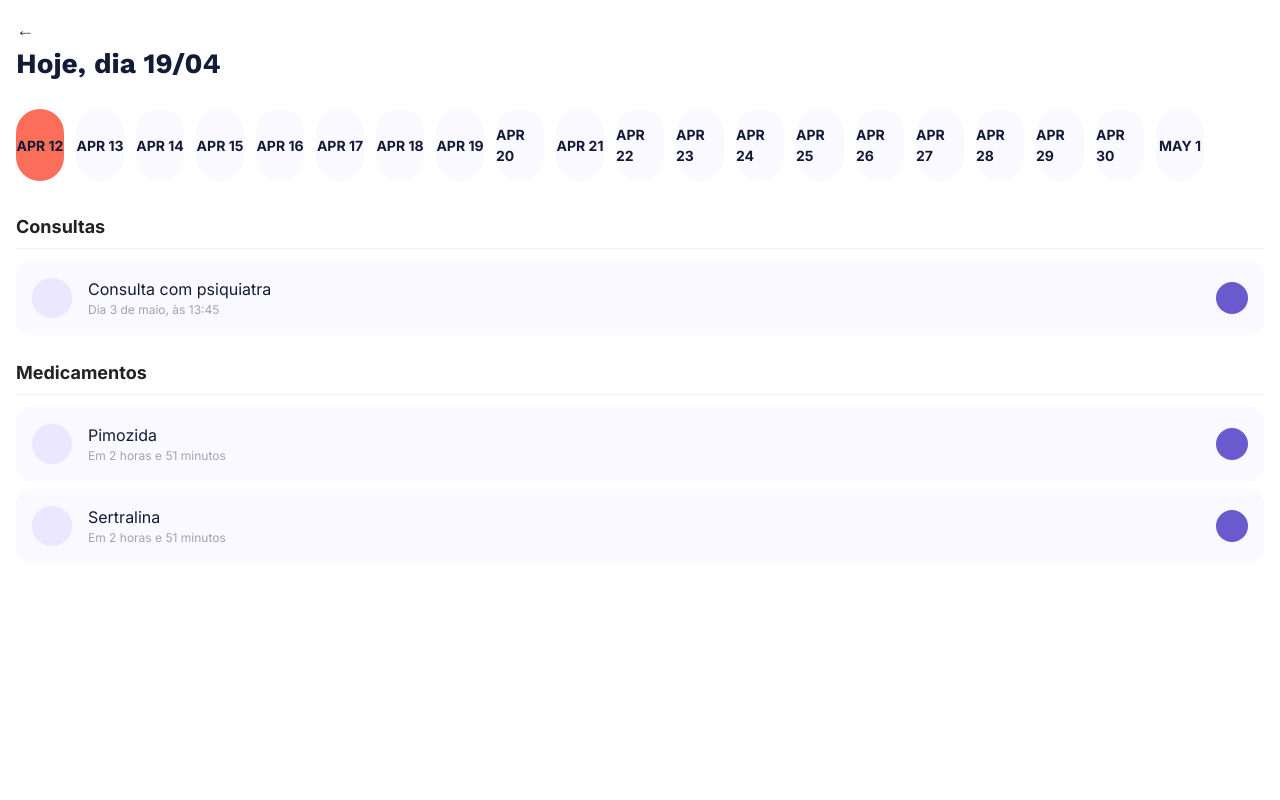
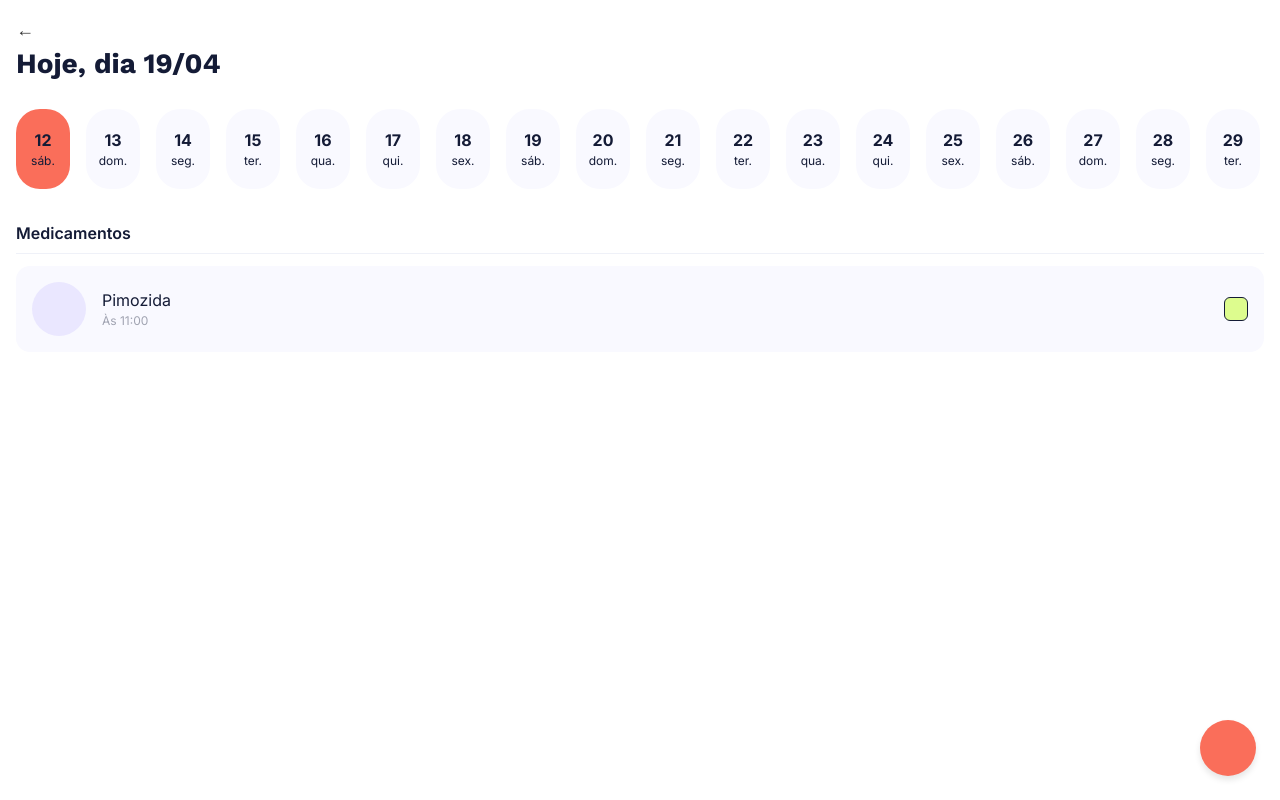
Before and after one commit to datasci4citizens/app-saude, a React app: page /reminders in a window 1280 px wide. Built offline with nearby package versions, Linux system fonts and the light colour scheme; the HTML template or start-up script is replaced by a standard one; a web font is replaced by a local one.

Commit message:
fix: layout adjustments

```diff
--- a/src/components/reminder-card.tsx
+++ b/src/components/reminder-card.tsx
@@ -1,4 +1,4 @@
-import React from 'react';
+import React, { useState, useEffect } from "react";
 
 interface ReminderCardProps {
   title: string;
@@ -6,6 +6,7 @@ interface ReminderCardProps {
   icon: React.ReactNode;
   isChecked: boolean;
   onCheckboxChange: (checked: boolean) => void;
+  showCheckbox?: boolean;
 }
 
 const ReminderCard: React.FC<ReminderCardProps> = ({
@@ -13,14 +14,25 @@ const ReminderCard: React.FC<ReminderCardProps> = ({
   subtitle,
   icon,
   isChecked,
-  onCheckboxChange
+  onCheckboxChange,
+  showCheckbox = true,
 }) => {
+  const [checked, setChecked] = useState<boolean>(isChecked);
+
+  useEffect(() => {
+    setChecked(isChecked);
+  }, [isChecked]);
+
+  const handleCheckboxChange = () => {
+    const newChecked = !checked;
+    setChecked(newChecked);
+    onCheckboxChange(newChecked);
+  };
+
   return (
     <div style={styles.container}>
       {/* Icon container */}
-      <div style={styles.iconContainer}>
-        {icon}
-      </div>
+      <div style={styles.iconContainer}>{icon}</div>
 
       {/* Text content */}
       <div style={styles.textContainer}>
@@ -28,76 +40,87 @@ const ReminderCard: React.FC<ReminderCardProps> = ({
         <p style={styles.subtitle}>{subtitle}</p>
       </div>
 
-      {/* Checkbox */}
-      <div style={styles.checkboxContainer}>
-        <input
-          type="checkbox"
-          checked={isChecked}
-          onChange={(e) => onCheckboxChange(e.target.checked)}
-          style={styles.checkbox}
-        />
-      </div>
+      {/* Checkbox (conditionally rendered) */}
+      {showCheckbox && (
+        <div
+          style={{
+            ...styles.checkboxContainer,
+            backgroundColor: checked ? "#DDFC8E" : "transparent",
+            border: `1.5px solid #141B36`,
+          }}
+          onClick={handleCheckboxChange}
+        >
+          <input
+            type="checkbox"
+            checked={checked}
+            readOnly
+            style={styles.customCheckbox}
+          />
+        </div>
+      )}
     </div>
   );
 };
 
 const styles: { [key: string]: React.CSSProperties } = {
   container: {
-    display: 'flex',
-    alignItems: 'center',
-    justifyContent: 'space-between',
-    backgroundColor: '#F9F9FF',
-    borderRadius: '14px',
-    padding: '16px',
-    width: '100%',
-    margin: '8px 0'
+    display: "flex",
+    alignItems: "center",
+    justifyContent: "space-between",
+    backgroundColor: "#F9F9FF",
+    borderRadius: "14px",
+    padding: "16px",
+    width: "100%",
+    margin: "8px 0",
+    minHeight: "72px",
   },
   iconContainer: {
-    display: 'flex',
-    alignItems: 'center',
-    justifyContent: 'center',
-    backgroundColor: '#EAE7FF',
-    borderRadius: '50%',
-    width: '40px',
-    height: '40px',
-    fontSize: '20px',
-    color: '#6A5ACD'
+    display: "flex",
+    alignItems: "center",
+    justifyContent: "center",
+    backgroundColor: "#EAE7FF",
+    borderRadius: "50%",
+    width: "54px",
+    height: "54px",
+    fontSize: "20px",
+    color: "#6A5ACD",
   },
   textContainer: {
     flex: 1,
-    marginLeft: '16px'
+    marginLeft: "16px",
   },
   title: {
-    fontSize: '16px',
-    fontWeight: 'normal',
+    fontSize: "16px",
+    fontWeight: "normal",
     margin: 0,
-    color: '#141B36',
-    fontFamily: '"Inter", sans-serif'
+    color: "#141B36",
+    fontFamily: '"Inter", sans-serif',
   },
   subtitle: {
-    fontSize: '12px',
+    fontSize: "12px",
     margin: 0,
-    color: '#A0A3B1',
-    fontFamily: '"Inter", sans-serif'
+    color: "#A0A3B1",
+    fontFamily: '"Inter", sans-serif',
   },
   checkboxContainer: {
-    display: 'flex',
-    alignItems: 'center',
-    justifyContent: 'center',
-    backgroundColor: '#6A5ACD',
-    borderRadius: '50%',
-    width: '32px',
-    height: '32px',
-    color: 'white'
+    display: "flex",
+    alignItems: "center",
+    justifyContent: "center",
+    width: "24px",
+    height: "24px",
+    borderRadius: "25%",
+    cursor: "pointer",
+    transition: "background-color 0.3s ease, border-color 0.3s ease",
   },
-  checkbox: {
-    appearance: 'none',
-    width: '24px',
-    height: '24px',
-    backgroundColor: 'transparent',
-    border: 'none',
-    cursor: 'pointer'
-  }
+  customCheckbox: {
+    appearance: "none",
+    width: "24px",
+    height: "24px",
+    borderRadius: "50%",
+    cursor: "pointer",
+    border: "none",
+    backgroundColor: "transparent",
+  },
 };
 
 export default ReminderCard;
--- a/src/pages/reminders/Reminders.tsx
+++ b/src/pages/reminders/Reminders.tsx
@@ -1,19 +1,113 @@
-import React, { useState } from 'react';
-import Header from '../../components/header';
-import Card from '../../components/reminder-card';
+import React, { useState } from "react";
+import { useNavigate } from "react-router-dom"; // For navigation
+import Header from "../../components/header";
+import Card from "../../components/reminder-card";
+
+interface Reminder {
+  title: string;
+  subtitle: string;
+  icon: React.ReactNode;
+  repeatPattern: "daily" | "weekly";
+  startDate: string;
+  endDate?: string;
+}
 
 const Reminders: React.FC = () => {
+  const navigate = useNavigate();
   const today = new Date();
-  const [selectedDate, setSelectedDate] = useState(today.toISOString().split('T')[0]);
 
+  const consultations: Reminder[] = [
+    {
+      title: "Consulta com psiquiatra",
+      subtitle: "Às 13:45",
+      icon: <span className="mgc-user-line" />,
+      repeatPattern: "weekly",
+      startDate: "2023-04-19",
+    },
+  ];
+
+  const medicines: Reminder[] = [
+    {
+      title: "Pimozida",
+      subtitle: "Às 11:00",
+      icon: <span className="mgc-pill-line" />,
+      repeatPattern: "daily",
+      startDate: "2023-04-22",
+    },
+    {
+      title: "Sertralina",
+      subtitle: "Às 11:00",
+      icon: <span className="mgc-pill-line" />,
+      repeatPattern: "daily",
+      startDate: "2023-04-22",
+      endDate: "2023-04-28",
+    },
+  ];
+
+  const [selectedDate, setSelectedDate] = useState<string>(
+    today.toISOString().split("T")[0]
+  );
+
+  const [consultationsSortOrder, setConsultationsSortOrder] = useState<
+    "asc" | "desc"
+  >("asc");
+  const [medicinesSortOrder, setMedicinesSortOrder] =
+    useState<"asc" | "desc">("asc");
+
+  // Generate 20 days from today for the date slider
   const dates = Array.from({ length: 20 }, (_, i) => {
     const date = new Date();
     date.setDate(today.getDate() + i);
     return {
-      iso: date.toISOString().split('T')[0],
-      display: `${date.toLocaleString('default', { month: 'short' }).toUpperCase()} ${date.getDate()}`
+      iso: date.toISOString().split("T")[0],
+      display: `${date
+        .toLocaleString("default", { month: "short" })
+        .toUpperCase()} ${date.getDate()}`,
     };
   });
+
+  const isDateInRepeatPattern = (date: string, reminder: Reminder): boolean => {
+    const startDate = new Date(reminder.startDate);
+    const currentDate = new Date(date);
+
+    if (reminder.endDate) {
+      const endDate = new Date(reminder.endDate);
+      if (currentDate > endDate) return false;
+    }
+
+    if (reminder.repeatPattern === "daily") {
+      return currentDate >= startDate;
+    } else if (reminder.repeatPattern === "weekly") {
+      return (
+        currentDate >= startDate && currentDate.getDay() === startDate.getDay()
+      );
+    }
+
+    return false;
+  };
+
+  const sortRemindersByTime = (
+    reminders: Reminder[],
+    order: "asc" | "desc"
+  ): Reminder[] => {
+    return [...reminders].sort((a, b) => {
+      return 0;
+    });
+  };
+
+  const relevantConsultations = sortRemindersByTime(
+    consultations.filter((reminder) =>
+      isDateInRepeatPattern(selectedDate, reminder)
+    ),
+    consultationsSortOrder
+  );
+
+  const relevantMedicines = sortRemindersByTime(
+    medicines.filter((reminder) =>
+      isDateInRepeatPattern(selectedDate, reminder)
+    ),
+    medicinesSortOrder
+  );
 
   return (
     <div style={styles.page}>
@@ -30,109 +124,195 @@ const Reminders: React.FC = () => {
             key={date.iso}
             style={{
               ...styles.dateBox,
-              backgroundColor: date.iso === selectedDate ? '#FA6E5A' : '#F9F9FF'
+              backgroundColor:
+                date.iso === selectedDate ? "#FA6E5A" : "#F9F9FF",
             }}
-            onClick={() => setSelectedDate(date.iso)}
+            onClick={() => setSelectedDate(date.iso as string)}
           >
-            <h5>{date.display}</h5>
+            <div>
+              <h5 style={styles.dateNumber}>{date.display.split(" ")[1]}</h5>
+              <h6 style={styles.weekday}>
+                {new Date(date.iso as string).toLocaleDateString("pt-BR", {
+                  weekday: "short",
+                })}
+              </h6>
+            </div>
           </div>
         ))}
       </div>
 
       {/* Consultations Section */}
+      {relevantConsultations.length > 0 ? (
         <div style={styles.section}>
           <div style={styles.sectionHeader}>
             <h2 style={styles.sectionTitle}>Consultas</h2>
-          <span style={styles.editIcon} className="mgc-pencil-line" />
+            <span
+              style={styles.sortIcon}
+              className="mgc-sort-line"
+              onClick={() =>
+                setConsultationsSortOrder(
+                  consultationsSortOrder === "asc" ? "desc" : "asc"
+                )
+              }
+            />
           </div>
           <hr style={styles.divider} />
+          {relevantConsultations.map((reminder, index) => (
             <Card
-          title="Consulta com psiquiatra"
-          subtitle="Dia 3 de maio, às 13:45"
-          icon={<span className="mgc-user-line" />}
+              key={index}
+              title={reminder.title}
+              subtitle={reminder.subtitle}
+              icon={reminder.icon}
               isChecked={true}
-          onCheckboxChange={(checked) => console.log('Consulta checkbox:', checked)}
+              onCheckboxChange={(checked) =>
+                console.log(`${reminder.title} checkbox:`, checked)
+              }
             />
+          ))}
         </div>
+      ) : null}
 
-      {/* Medications Section */}
+      {/* Medicines Section */}
+      {relevantMedicines.length > 0 ? (
         <div style={styles.section}>
           <div style={styles.sectionHeader}>
             <h2 style={styles.sectionTitle}>Medicamentos</h2>
-          <span style={styles.editIcon} className="mgc-pencil-line" />
+            <span
+              style={styles.sortIcon}
+              className="mgc-sort-line"
+              onClick={() =>
+                setMedicinesSortOrder(
+                  medicinesSortOrder === "asc" ? "desc" : "asc"
+                )
+              }
+            />
           </div>
           <hr style={styles.divider} />
+          {relevantMedicines.map((reminder, index) => (
             <Card
-          title="Pimozida"
-          subtitle="Em 2 horas e 51 minutos"
-          icon={<span className="mgc-pill-line" />}
+              key={index}
+              title={reminder.title}
+              subtitle={reminder.subtitle}
+              icon={reminder.icon}
               isChecked={true}
-          onCheckboxChange={(checked) => console.log('Pimozida checkbox:', checked)}
+              onCheckboxChange={(checked) =>
+                console.log(`${reminder.title} checkbox:`, checked)
+              }
             />
-        <Card
-          title="Sertralina"
-          subtitle="Em 2 horas e 51 minutos"
-          icon={<span className="mgc-pill-line" />}
-          isChecked={true}
-          onCheckboxChange={(checked) => console.log('Sertralina checkbox:', checked)}
-        />
+          ))}
         </div>
+      ) : null}
+
+      {/* No Reminders for the Day */}
+      {relevantConsultations.length === 0 && relevantMedicines.length === 0 ? (
+        <div style={styles.noReminders}>
+          <p>Não há lembretes para este dia.</p>
+        </div>
+      ) : null}
+
+      {/* Floating Action Button */}
+      <button
+        style={styles.fab}
+        onClick={() => navigate("/new-reminder")}
+      >
+        <span className="mgc-plus-line" style={styles.fabIcon} />
+      </button>
     </div>
   );
 };
 
 const styles: { [key: string]: React.CSSProperties } = {
   page: {
-    padding: '16px',
-    backgroundColor: '#FFFFFF',
-    minHeight: '100vh',
-    fontFamily: '"Inter", sans-serif'
+    padding: "16px",
+    backgroundColor: "#FFFFFF",
+    minHeight: "100vh",
+    fontFamily: '"Inter", sans-serif',
+    position: "relative",
   },
   editIcon: {
-    fontSize: '18px',
-    color: '#6A5ACD',
-    cursor: 'pointer'
+    fontSize: "18px",
+    color: "#6A5ACD",
+    cursor: "pointer",
+  },
+  sortIcon: {
+    fontSize: "18px",
+    color: "#6A5ACD",
+    cursor: "pointer",
+    marginLeft: "8px",
   },
   dateListContainer: {
-    display: 'flex',
-    overflowX: 'scroll',
-    gap: '12px',
-    margin: '16px 0',
-    padding: '8px 0'
+    display: "flex",
+    overflowX: "scroll",
+    gap: "16px",
+    margin: "16px 0",
+    padding: "8px 0",
   },
   dateBox: {
     flexShrink: 0,
-    width: '48px',
-    height: '72px',
-    borderRadius: '24px',
-    display: 'flex',
-    alignItems: 'center',
-    justifyContent: 'center',
-    cursor: 'pointer',
-    fontSize: '14px',
-    fontWeight: 'bold',
-    color: '#141B36',
+    width: "54px",
+    height: "80px",
+    borderRadius: "24px",
+    display: "flex",
+    alignItems: "center",
+    justifyContent: "center",
+    cursor: "pointer",
+    textAlign: "center",
+  },
+  dateNumber: {
+    fontSize: "16px",
+    fontWeight: "bold",
+    color: "#141B36",
+  },
+  weekday: {
+    fontSize: "12px",
+    fontWeight: "normal",
+    color: "#141B36",
   },
   section: {
-    marginTop: '24px'
+    marginTop: "24px",
   },
   sectionHeader: {
-    display: 'flex',
-    alignItems: 'center',
-    justifyContent: 'space-between',
-    marginBottom: '8px'
+    display: "flex",
+    alignItems: "center",
+    justifyContent: "space-between",
+    marginBottom: "8px",
   },
   sectionTitle: {
-    fontSize: '18px',
-    fontWeight: 'bold',
+    fontSize: "16px",
+    fontWeight: "600",
     margin: 0,
-    color: '#222'
+    color: "#141B36",
   },
   divider: {
-    border: 'none',
-    borderTop: '1px solid rgba(173, 184, 217, 0.2)',
-    marginBottom: '12px'
-  }
+    border: "none",
+    borderTop: "1px solid rgba(173, 184, 217, 0.2)",
+    marginBottom: "12px",
+  },
+  noReminders: {
+    marginTop: "24px",
+    textAlign: "center",
+    color: "#999",
+    fontSize: "16px",
+  },
+  fab: {
+    position: "fixed",
+    bottom: "24px",
+    right: "24px",
+    width: "56px",
+    height: "56px",
+    borderRadius: "50%",
+    backgroundColor: "#FA6E5A",
+    display: "flex",
+    alignItems: "center",
+    justifyContent: "center",
+    boxShadow: "0px 4px 6px rgba(0, 0, 0, 0.1)",
+    border: "none",
+    cursor: "pointer",
+  },
+  fabIcon: {
+    fontSize: "24px",
+    color: "#FFFFFF",
+  },
 };
 
 export default Reminders;
--- a/src/pages/reminders/ViewReminder.tsx
+++ b/src/pages/reminders/ViewReminder.tsx
@@ -1,4 +1,3 @@
-// TO DO
 import React from "react";
 import Header from "../../components/header";
 import { FaTrash } from "react-icons/fa"; // FontAwesome trash icon for delete
@@ -18,9 +17,7 @@ const ViewReminder: React.FC<ViewReminderProps> = ({ reminder, onDelete }) => {
   return (
     <div style={styles.page}>
       {/* Header */}
-      <Header
-        title="View Reminder"
-      />
+      <Header title="View Reminder" />
 
       {/* Reminder Details */}
       <div style={styles.reminderContainer}>
```
Also changed, not shown: src/App.tsx (+25 -18 lines), src/pages/reminders/NewReminder.tsx (+4 -4 lines), src/components/header.tsx (line endings or trailing spaces). Lines whose indentation alone changed are shown as unchanged.
